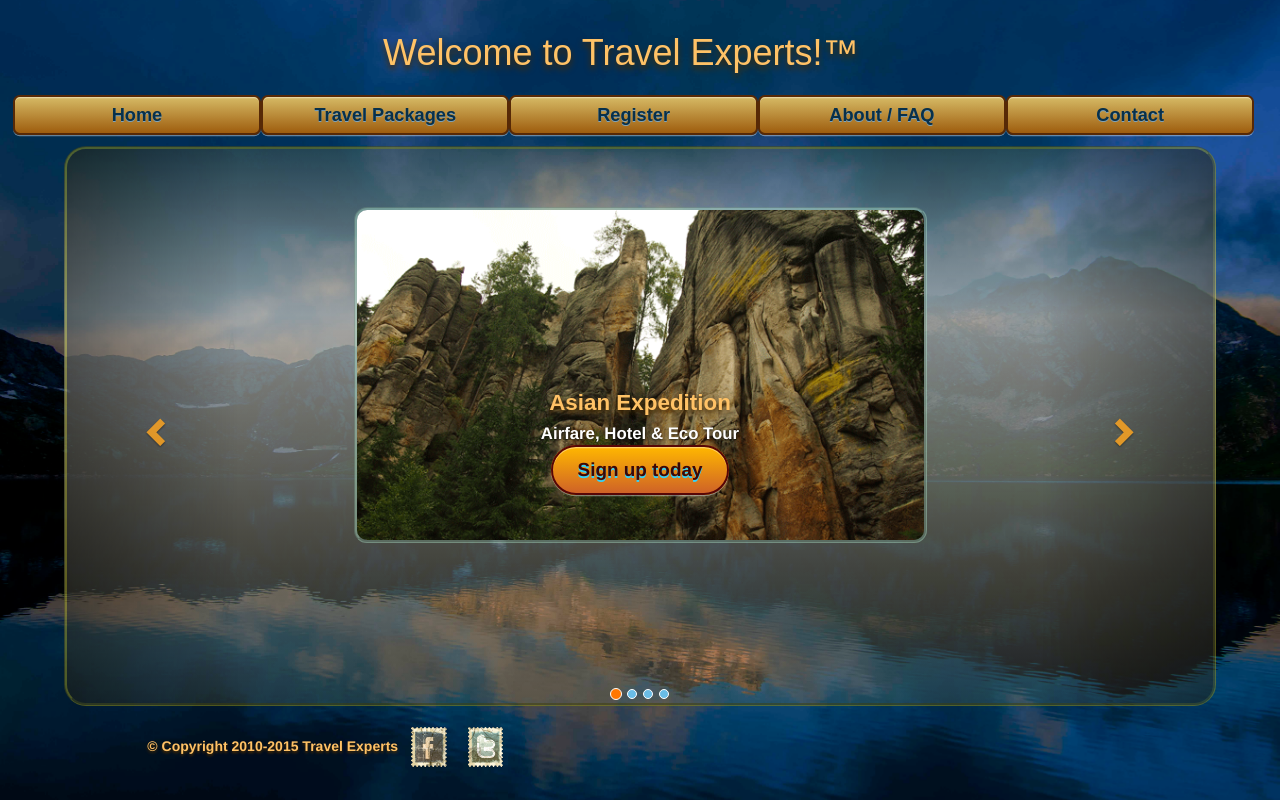
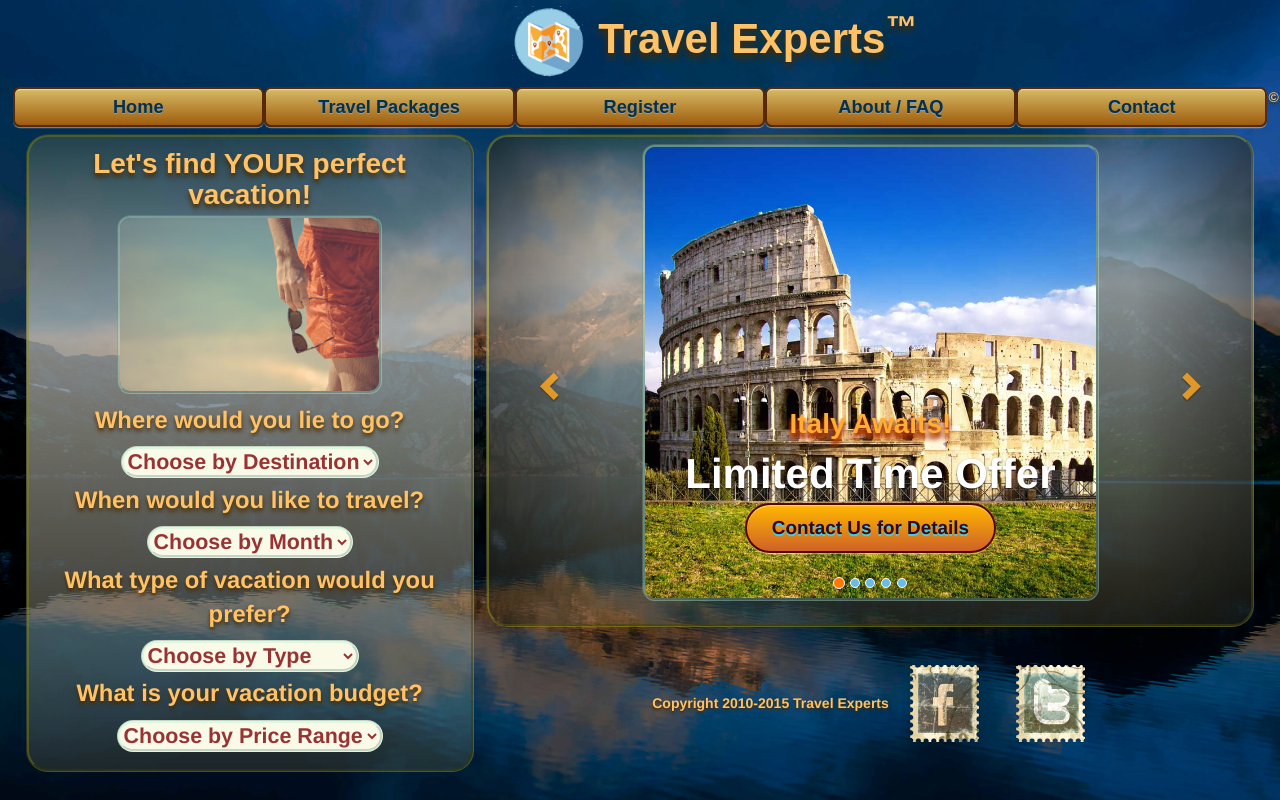
Before and after one commit to dostap/OOSD_proj1, a PHP site: page / in a window 1280 px wide. Run offline with PHP 8.4, Linux system fonts and the light colour scheme; some libraries are stand-ins or nearby versions.

Commit message:
may21 updates
update carousel to reflect promos and added a form to redirect to
packages
-- still need to add function to redirect properly

```diff
--- a/footer.php
+++ b/footer.php
@@ -1,3 +1,8 @@
+<!--
+ * Written by dostap
+ * Date: 2015/05/18
+-->
+
 <!DOCTYPE html>
 <footer><p>&#169; Copyright 2010-2015 Travel Experts
 <a href="http://www.facebook.com"><img src="facebook.png"></a>
--- a/header.php
+++ b/header.php
@@ -1,4 +1,7 @@
-
+<!--
+ * Written by dostap
+ * Date: 2015/05/18
+-->
 
 <!DOCTYPE html>
 <html>
@@ -14,12 +17,14 @@
 
 <!-- Latest compiled JavaScript -->
 <script src="http://maxcdn.bootstrapcdn.com/bootstrap/3.3.4/js/bootstrap.min.js"></script>
+<!-- Favicon -->
+<link href="favicon1.ico" rel="shortcut icon" type="image/x-icon" />
 	</head>
 
-			<div id="titleheader">
-				<h1>Welcome to Travel Experts!&trade;</h1>
-			</div>
+				<header><h1><img src="img_logoTravel.png">Travel Experts<sup>&trade;</sup>
+				</h1></header>
 
+			<nav>
 			<div id="navBar">
 			<ul>
 			<li><a href="index.php" class="button">Home</a></li>
@@ -29,3 +34,4 @@
             <li><a href="contact.php" class="button">Contact</a></li>
             </ul>
 			</div>
+			</nav>
--- a/index.php
+++ b/index.php
@@ -1,4 +1,7 @@
-
+<!--
+ * Written by dostap
+ * Date: 2015/05/18
+-->
 
 	<?php
 	$header_title = "Welcome to Travel Experts";
@@ -11,8 +14,55 @@
 
 	<body>
 
-		<div id="wrapper">
+	<div id="wrapper1">
+	<section>
+	<h3>Let's find YOUR perfect vacation!</h3>
+	<img src="beach.jpg" /><br / >
+			<form id="list" method="get" action="chooseLocation.php">
 
+				<label for="location">Where would you lie to go?</label>
+				<select name="location" id="id_destination">
+				<option value="" disabled selected>Choose by Destination</option>
+				<option value="1">Caribbean</option>
+				<option value="2">Polynesia</option>
+				<option value="3">Asia</option>
+				<option value="4">Europe</option>
+				</select><br / >
+
+				<label for="date">When would you like to travel?</label>
+				<select name="travelMonth" id="id_month">
+				<option value="" disabled selected>Choose by Month</option>
+				<option value="1">May</option>
+				<option value="2">November</option>
+				<option value="3">December</option>
+
+				</select><br / >
+
+				<label for="vacationType">What type of vacation would you prefer?</label>
+				<select name="vacationType" id="id_type">
+				<option value="" disabled selected>Choose by Type</option>
+				<option value="1">Cruise</option>
+				<option value="2">All inclusive resort</option>
+				<option value="3">Eco tour</option>
+				<option value="4">Rail tour</option>
+				</select><br / >
+
+				<label for="vacationType">What is your vacation budget?</label>
+				<select name="vacationBudget" id="id_budget">
+				<option value="" disabled selected>Choose by Price Range</option>
+				<option value="1">2000-3000</option>
+				<option value="2">3000-4000</option>
+				<option value="3">4000-5000</option>
+
+				</select>
+
+			</form>
+	</section>
+	</div>
+		<!-- Wrapper for the carousel-->
+
+		<div id="wrapper2">
+		<aside>
 			<div id="myCarousel" class="carousel slide" data-ride="carousel">
 
  		 		<!-- Indicators -->
@@ -21,51 +71,60 @@
 				    <li data-target="#myCarousel" data-slide-to="1"></li>
 				    <li data-target="#myCarousel" data-slide-to="2"></li>
 				    <li data-target="#myCarousel" data-slide-to="3"></li>
+				    <li data-target="#myCarousel" data-slide-to="4"></li>
   				</ol>
 
 
 				<div class="carousel-inner" role="listbox">
 					<div class="item active">
-					    <img src="img_pack_asia.gif" alt="Asia">
+					    <img src="Italy.jpg" alt="Italy">
 					       <div class="carousel-caption">
-      					 		<h3>Asian Expedition</h3>
-					        	<p>Airfare, Hotel & Eco Tour</p>
-					        	<p><a class="carButton" href="packages.php" role="carButton">Sign up today</a></p>
+      					 		<h3>Italy Awaits!</h3>
+					        	<p><span style="font-size: 2.5em"> Limited Time Offer</span></p>
+					        	<p><a class="carButton" href="contact.php" role="carButton">Contact Us for Details</a></p>
 					      </div> <!--close carousel-caption class div-->
 					</div><!--close item class div-->
 
 					<div class="item">
-					    <img src="img_pack_caribbean.gif" alt="Caribbean">
+					    <img src="cabin.jpg" alt="Cabin in the Rockies">
 					    	<div class="carousel-caption">
-      							<h3>Caribbean New Year</h3>
-					     	   <p>Cruise the Caribbean!</p>
-					     	   <p><a class="carButton" href="packages.php" role="carButton">Sign up today</a></p>
+      							<h3>Your Weekend Getaway</h3>
+					     	   <p><span style="font-size: 2.5em">4th Night FREE</span></p>
+					     	   <p><a class="carButton" href="contact.php" role="carButton">Contact Us for Details</a></p>
 					     	</div><!--close carousel-caption class div-->
 					</div><!--close item class div-->
 
 					<div class="item">
-					    <img src="img_pack_polynesian.gif" alt="Polynesian">
+					    <img src="japan.jpg" alt="Japan">
 					     	<div class="carousel-caption">
-      					 		<h3>Polynesian Paradise</h3>
-					     	   <p>8 Days in Hawaii</p>
-					     	   <p><a class="carButton" href="packages.php" role="carButton">Sign up today</a></p>
+      					 		<h3>Culinary Adventure in Japan</h3>
+					     	   <p><span style="font-size: 2.5em">Coming SOON</span></p>
+					     	   <p><a class="carButton" href="contact.php" role="carButton">Contact Us for Details</a></p>
 					     	</div><!--close carousel-caption class div-->
 					</div><!--close item class div-->
 
 					<div class="item">
-						<img src="img_pack_european.gif" alt="European">
+						<img src="train.jpg" alt="Rail tour">
 					    	<div class="carousel-caption">
-      							<h3>European Vacation</h3>
-					        	<p>Tour with Rail Pass</p>
-					        	<p><a class="carButton" href="packages.php" role="carButton">Sign up today</a></p>
+      							<h3>Canadian Railway Tour</h3>
+					        	<p><span style="font-size: 2.5em">Save 15% by booking TODAY</span></p>
+					        	<p><a class="carButton" href="contact.php" role="carButton">Contact Us for Details</a></p>
+								</div><!--close carousel-caption class div-->
+					</div><!--close item class div-->
+
+					<div class="item">
+						<img src="kenya.jpg" alt="Kenya">
+					    	<div class="carousel-caption">
+      							<h3>Kenya and Tanzania Safari</h3>
+					        	<p><span style="font-size: 2.5em">The Ultimate Safari Tour</span></p>
+					        	<p><a class="carButton" href="contact.php" role="carButton">Contact Us for Details</a></p>
 								</div><!--close carousel-caption class div-->
 					</div><!--close item class div-->
 
    				</div> <!-- div for carousel-inner -->
 
-			</div><!-- div for myCarousel -->
+			 <!-- Left and right controls -->
 
-			 <!-- Left and right controls -->
 			  <a class="left carousel-control" href="#myCarousel" role="button" data-slide="prev">
 			    <span class="glyphicon glyphicon-chevron-left" aria-hidden="true"></span>
 			    <span class="sr-only">Previous</span>
@@ -74,7 +133,9 @@
 			    <span class="glyphicon glyphicon-chevron-right" aria-hidden="true"></span>
 			    <span class="sr-only">Next</span>
 			  </a>
-		</div> <!--close wrapper div-->
+			</div><!-- div for myCarousel -->
+		</aside>
+		</div> <!--close wrapper2 div-->
 
 
 		<?php
--- a/style.css
+++ b/style.css
@@ -1,36 +1,65 @@
+
+/* Written by dostap
++ * Date: 2015/05/18
++ */
+
 body{
 background: url("bg_mountains_dark.jpg") no-repeat;
 background-size: cover;
 background-position: center center;
 background-attachment: fixed;
-font-size: 1em;
+font-size: 3em;
 line-height: 150%;
 color: #99CCFF;
 font-family: Arial, helvetica, sans-serif;
 overflow:hidden;
 }
 
-#titleheader{
-margin-top:1%;
-width: 97%;
-margin-left: 1%;
-margin-right: 1%;
-font-style: normal;
+
+footer{
+text-align: center;
+bottom: 2%;
+font-size: 1em;
 font-weight: bold;
-font-size: 2.5em;
-font-family: Arial, helvetica, sans-serif;
-text-align: center;
-margin: 0;
-padding: 1%;
 color:#FFC266 ;
 text-shadow: 0em 0.125em 0.1875em #472B00;
 }
 
 
+footer img{
+width:8%;
+height:8%;
+}
+
+header{
+width: 98%;
+padding-left:40%;
+margin-top:0.5%;
+margin-bottom: 0.7%;
+overflow: hidden;
+}
+
+header >h1 >img{
+width:10%;
+height: 10%;
+margin-right:2%;
+ }
+
+header >h1{
+padding: 0;
+margin: 0;
+display:inline-block;
+font-style: normal;
+font-weight: bold;
+font-size: 3em;
+font-family: Arial, helvetica, sans-serif;
+color:#FFC266 ;
+text-shadow: 0em 0.125em 0.1875em #472B00;
+ }
 
 #navBar{
 margin-top:0;
-width: 97%;
+width: 98%;
 margin-left: 1%;
 margin-right: 1%;
 }
@@ -66,53 +95,6 @@
 #navBar ul li img{
 width:8%;
 height: 8%;
-}
-
-#wrapper{
-background: linear-gradient(to bottom, rgba(117, 117, 71, 0.3), rgba(227, 227, 218, 0.6) 30%, rgba(138, 138, 92, 0.2));
-width:90%;
-height: 70%;
-padding-top:0;
-padding-bottom:2%;
-text-align: center;
-border-radius: 1.5625em;
-border: groove rgba(143, 143, 0, 0.4);
-margin-top: 4%;
-margin-left: 5%;
-margin-bottom: 3%;
-position: fixed;
-
-
-}
-
-#wrapper h3{
-font-style: normal;
-font-weight: 900;
-font-size: 1.6em;
-font-family: Arial, helvetica, sans-serif;
-text-align: center;
-margin: 0;
-padding: 1%;
-color:#FFC266 ;
-text-shadow: 0em 0.125em 0.1875em #472B00;
-}
-
-
-
-footer{
-text-align: center;
-position:absolute;
-bottom: 2%;
-font-size: 1em;
-font-weight: bold;
-color:#FFC266 ;
-text-shadow: 0em 0.125em 0.1875em #472B00;
-}
-
-
-footer img{
-width:8%;
-height:8%;
 }
 
 
@@ -166,6 +148,93 @@
    }
 
 
+#wrapper2{
+background: linear-gradient(to bottom, rgba(117, 117, 71, 0.3), rgba(227, 227, 218, 0.6) 30%, rgba(138, 138, 92, 0.2));
+width:60%;
+height: 80%;
+padding-top:0;
+padding-bottom:0;
+text-align: center;
+border-radius: 1.5625em;
+border: groove rgba(143, 143, 0, 0.4);
+margin-top: 0.5%;
+margin-bottom: 2%;
+float:right;
+margin-right:2%;
+}
+
+#wrapper2 h3{
+font-style: normal;
+font-weight: 900;
+font-size: 2em;
+font-family: Arial, helvetica, sans-serif;
+text-align: center;
+margin: 0;
+padding: 1%;
+color:#FFAD33 ;
+text-shadow: 0em 0.125em 0.1875em #993300, 0 0.2em 0.2em #CC3300;
+}
+
+
+.carousel {
+height:80%;
+margin-bottom: 0;
+padding-top:1%;
+padding-bottom: 3%;
+border-radius:0.9375em;
+
+}
+
+
+.carousel-caption p{
+font-size: 1.2em;
+font-weight: bold;
+font-color: #69BCE6 !important;
+}
+
+.carousel-inner > .item{
+
+}
+
+  .carousel-inner > .item > img,
+  .carousel-inner > .item > a > img {
+      height:80%;
+      width: 60%;
+      margin: auto;
+      border: groove rgba(182, 239, 210, 0.4);
+      border-radius: 0.9375em;
+  }
+
+ a{
+   text-decoration: none;
+ }
+
+.carousel-indicators li {
+background-color: #69BCE6 !important;
+position: relative;
+}
+.carousel-indicators .active {
+  background-color: #FF7600 !important;
+
+
+}
+
+.carousel-control{
+   font-size:20px;
+   color:#FFA319 !important ;
+   text-shadow:0 1px 2px rgba(0,0,0,.6);filter:alpha(opacity=70);
+   opacity:.8 !important;
+   border-radius:0.9375em;
+
+}
+
+.carousel-control:focus,.carousel-control:hover{
+   color:#69BCE6 !important;
+   text-decoration:none;filter:alpha(opacity=90);
+   outline:0;
+   opacity:.9}
+
+
 .carButton {
    border: 0.125em solid #570606;
    background: #cf6227;
@@ -184,7 +253,7 @@
    box-shadow: rgba(255,255,255,0.4) 0 0.0625em 0, inset rgba(255,255,255,0.4) 0 0.0625em 0;
    text-shadow: #32d2fa 0 0.0625em 0;
    color: #3b0707;
-   font-size: 1.125em;
+   font-size: 1.125em !important;
    font-family: helvetica, serif;
    text-decoration: none;
    vertical-align: middle;
@@ -216,61 +285,60 @@
    color: #fff;
    }
 
-.carousel {
-height: 100%;
-margin-bottom: 0;
-margin-top: 5%;
-padding-bottom: 5%;
-border-radius:0.9375em;
+
+#wrapper1 > section{
+background: linear-gradient(to bottom, rgba(117, 117, 71, 0.3), rgba(227, 227, 218, 0.6) 30%, rgba(138, 138, 92, 0.2));
+width:35%;
+height: 80%;
+padding-top:1%;
+padding-bottom:1%;
+text-align: center;
+border-radius: 1.5625em;
+border: groove rgba(143, 143, 0, 0.4);
+margin-top: 0.5%;
+margin-bottom: 2%;
+float:left;
+margin-left:2%;
 }
 
-
-.carousel-caption p{
-font-size: 1.2em;
+#wrapper1 > section >h3{
+padding: 0;
+padding-bottom: 0.5%;
+margin: 0;
+margin-bottom:0.5%;
+display:inline-block;
+font-style: normal;
 font-weight: bold;
-font-color: #69BCE6 !important;
+font-size: 2em;
+font-family: Arial, helvetica, sans-serif;
+color:#FFC266 ;
+text-shadow: 0em 0.125em 0.1875em #472B00;
  }
 
-.carousel-inner > .item{
-   height:60%;
-}
-
-  .carousel-inner > .item > img,
-  .carousel-inner > .item > a > img {
-      width: 50%;
-      height: 60%;
+#wrapper1 > section > img {
+width: 60%;
+height:40%;
 margin: auto;
 border: groove rgba(182, 239, 210, 0.4);
 border-radius: 0.9375em;
 }
 
- a{
-   text-decoration: none;
+
+#list{
+font-size: 1.7em;
+font-weight: bold;
+color:#FFC266 ;
+text-shadow: 0em 0.125em 0.1875em #472B00;
+margin-top: 2%;
 }
 
-.carousel-indicators li {
-  background-color: #69BCE6 !important;
+ #list select{
+background: #FAFAE8;
+margin-top: 1%;
+margin-bottom:1%;
+font-size: 0.9em;
+font-weight: bold;
+color:#993333 ;
+border: groove rgba(182, 239, 210, 0.4);
+border-radius: 0.9375em;
 }
-.carousel-indicators .active {
-  background-color: #FF7600 !important;
-}
-
-.carousel-control{
-   position:absolute;
-   top:0;
-   bottom:0;
-   left:0;
-   width:15%;
-   font-size:20px;
-   color:#FFA319 !important ;
-   text-align:center;
-   text-shadow:0 1px 2px rgba(0,0,0,.6);filter:alpha(opacity=70);
-   opacity:.8 !important;
-   border-radius:0.9375em;
-}
-
-.carousel-control:focus,.carousel-control:hover{
-   color:#69BCE6 !important;
-   text-decoration:none;filter:alpha(opacity=90);
-   outline:0;
-   opacity:.9}
```
Also changed, not shown: beach.jpg (added), beach2.jpg (added), cabin.jpg (added), favicon1.ico (added), img_logotravel.png (added), italy.jpg (added), japan.jpg (added), kenya.jpg (added), train.jpg (added), unnamed.png (added). Lines whose indentation alone changed are shown as unchanged.
